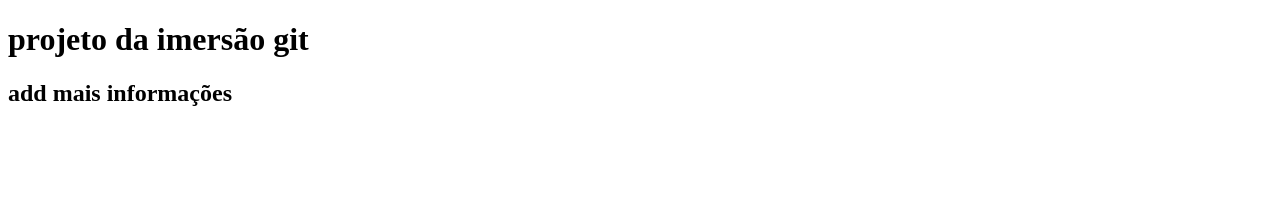
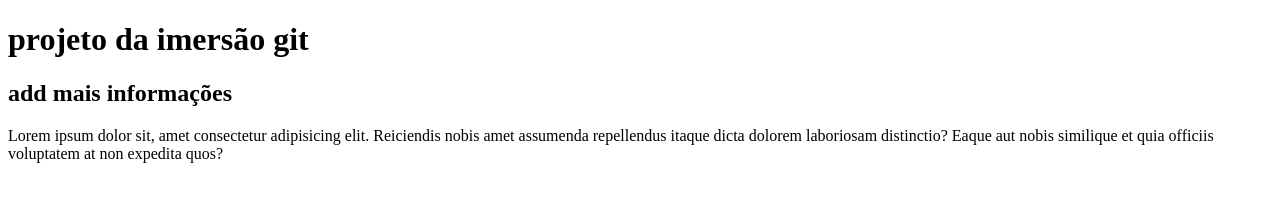
Before and after one commit to geraldofff/imersaogit, a plain HTML site: page index.html in a window 1280 px wide. Drawn offline with Linux system fonts and the light colour scheme.

Commit message:
Update index.html

```diff
--- a/index.html
+++ b/index.html
@@ -14,3 +14,5 @@
     <h2> add mais informações </h2>
 </body>
 </html>
+
+Lorem ipsum dolor sit, amet consectetur adipisicing elit. Reiciendis nobis amet assumenda repellendus itaque dicta dolorem laboriosam distinctio? Eaque aut nobis similique et quia officiis voluptatem at non expedita quos?
```
